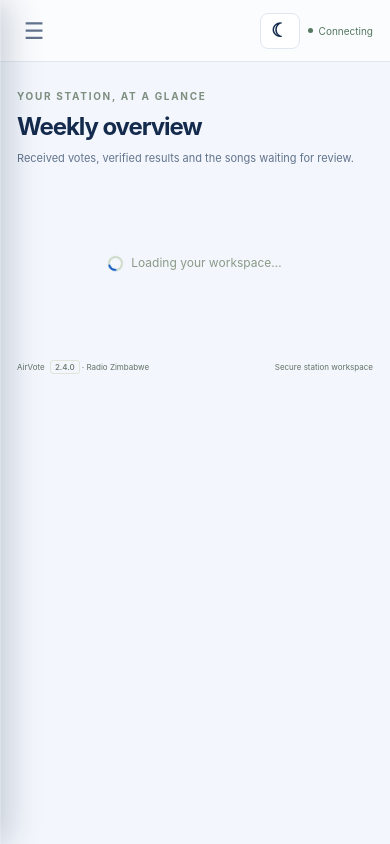
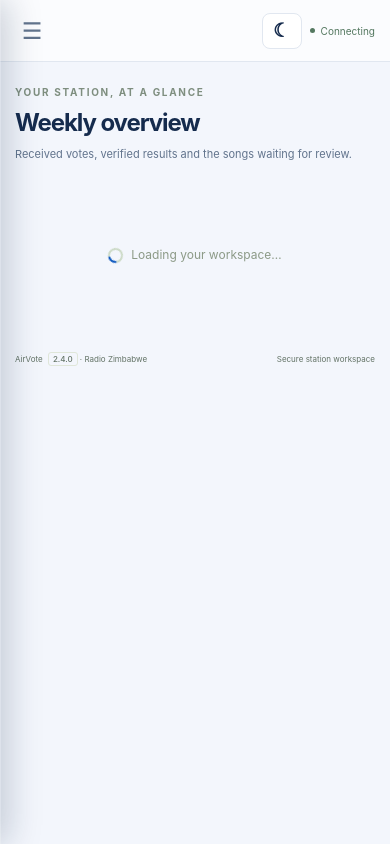
Before and after one commit to dev-merit01/radio-zimbabwe-chatbot, a Django app: page / in a window 390 px wide. Run offline with Django 5.2, Linux system fonts and the light colour scheme; the visitor is signed in with stand-in values (Sample User, id 1); data comes from the database, SQL or seed files in the repository; parts of the project's set-up code (start-up, migrations or seed data) failed here and were passed over.

Commit message:
style: load shared responsive and theme alignment improvements on workspace.html

```diff
--- a/templates/dashboard/workspace.html
+++ b/templates/dashboard/workspace.html
@@ -1,5 +1,5 @@
 {% load static %}<!doctype html>
-<html lang="en"><head><meta charset="utf-8"><meta name="viewport" content="width=device-width,initial-scale=1"><title>{{ branding_station_name }} · AirVote</title><script src="{% static 'workspace/theme.js' %}?v=theme-20261111"></script><link rel="stylesheet" href="{% static 'workspace/studio.css' %}?v=featured-multiple-20261112"><link rel="stylesheet" href="{% static 'workspace/theme.css' %}?v=theme-20261111"><script defer src="{% static 'workspace/studio.js' %}?v=station-show-login-20261112"></script></head>
+<html lang="en"><head><meta charset="utf-8"><meta name="viewport" content="width=device-width,initial-scale=1"><title>{{ branding_station_name }} · AirVote</title><script src="{% static 'workspace/theme.js' %}?v=theme-20261111"></script><link rel="stylesheet" href="{% static 'workspace/studio.css' %}?v=featured-multiple-20261112"><link rel="stylesheet" href="{% static 'workspace/theme.css' %}?v=theme-20261111"><link rel="stylesheet" href="{% static 'workspace/polish.css' %}?v=ui-polish-20261112"><script defer src="{% static 'workspace/studio.js' %}?v=ui-polish-20261112"></script></head>
 <body class="airvote-workspace">
 <svg class="svg-defs" aria-hidden="true"><defs>
 <symbol id="i-grid" viewBox="0 0 24 24"><rect x="3" y="3" width="7" height="7" rx="2"/><rect x="14" y="3" width="7" height="7" rx="2"/><rect x="3" y="14" width="7" height="7" rx="2"/><rect x="14" y="14" width="7" height="7" rx="2"/></symbol>
```
